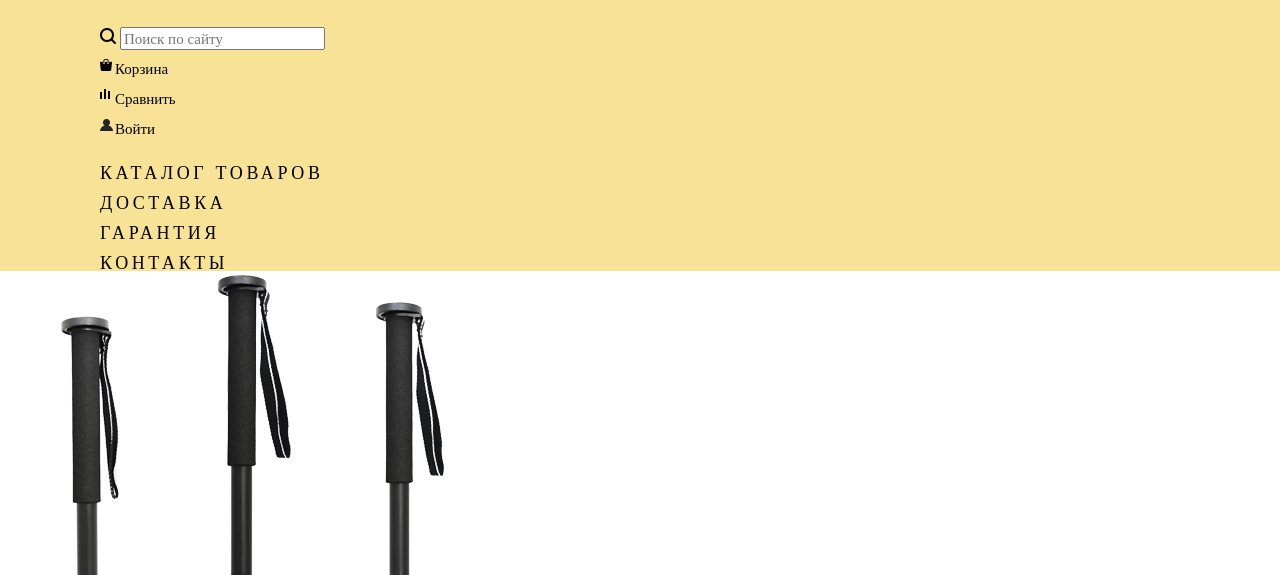
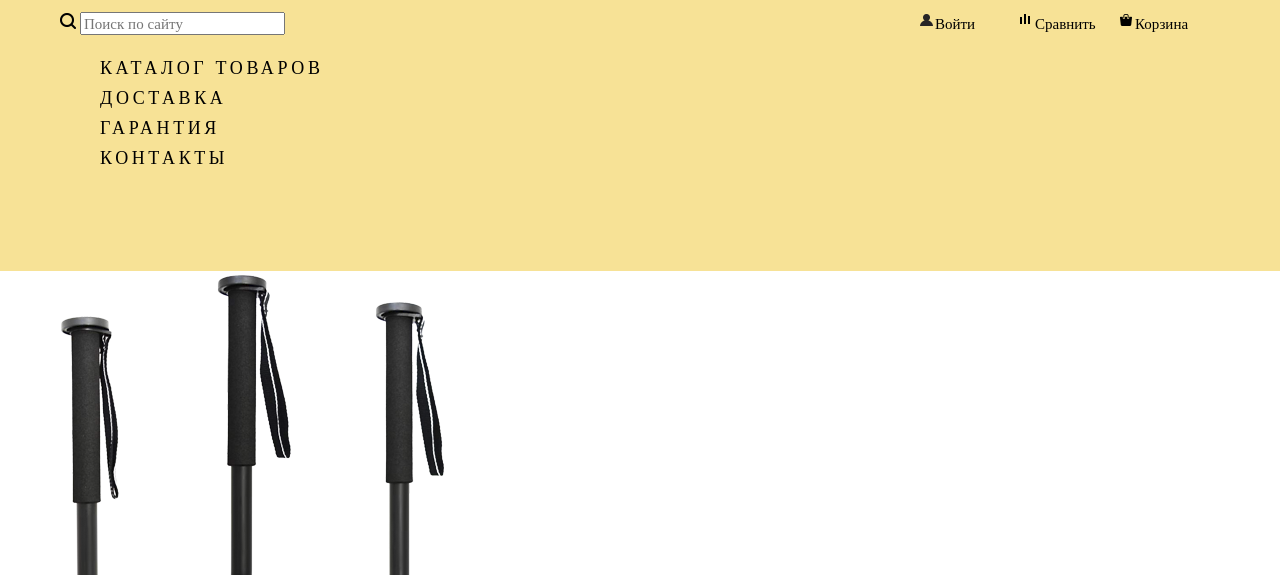
Before and after one commit to skasbzhezinski/device, a plain HTML site: page index.html in a window 1280 px wide. Shown: the part 68-643 px from the top of the page. Drawn offline with nearby package versions, Linux system fonts and the light colour scheme.

Commit message:
Align all the blocks horizontally

```diff
--- a/assets/css/style.css
+++ b/assets/css/style.css
@@ -79,6 +79,10 @@ body {
 .search_nav,
 .main_nav,
 .title_content,
+.bottom_slider,
+.partners,
+.wrapper,
+.footer_nav,
 .address,
 .social_networks {
 	width: 1160px;
@@ -154,6 +158,29 @@ body {
 .search_nav a:active,
 .search_nav a:focus {
 	color: rgba(0, 0, 0, 0.25);
+}
+
+/* позиционирование */
+
+.search_nav .search_container {
+ 	float: left;
+ 	width: 240px;
+}
+
+.search_nav li:not(.search_container) {
+	float: right;
+	width: 100px;
+}
+
+.clearfix::after {
+	content: "";
+	display: table;
+	clear: both;
+}
+
+.search_nav ul {
+	margin: 0;
+	padding: 0;
 }
 
 /* Главная навигация */
@@ -391,11 +418,14 @@ body {
 
 
 /* Слайдер bottom_slider */
+.middle_footer {
+	width: 100%;
+	background-color: #e5e5e5;
+}
 
 .bottom_slider {
-	width: 100%;
 	height: 288px;
-	background-color: #e5e5e5;
+
 }
 
 .delivery {
```
